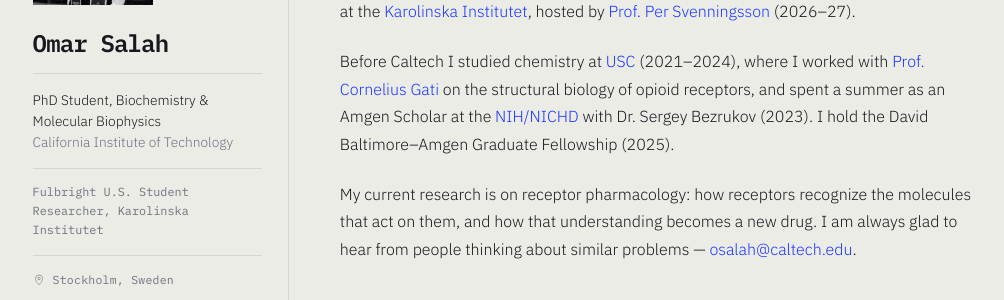
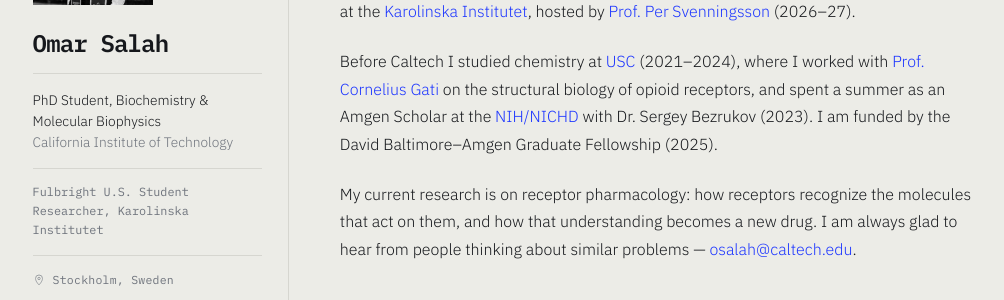
Before and after one commit to omarsalahc/omarsalahc.github.io, a Jekyll site: the page built from index.md, in a window 1280 px wide. Shown: the part 157-457 px from the top of the page, without its empty margins (137-1141 px from the left). Built offline with Jekyll 4.4.1, drawn with Linux system fonts in a browser that asks for light colours.

Commit message:
Update index.md

```diff
--- a/index.md
+++ b/index.md
@@ -7,6 +7,6 @@ title: About
 
 I am a Ph.D. student in biochemistry and molecular biophysics at [Caltech](https://cce.caltech.edu/) (2024–present), and I am spending this year in Stockholm as a [Fulbright](https://us.fulbrightonline.org/) U.S. Student Researcher at the [Karolinska Institutet](https://ki.se/en), hosted by [Prof. Per Svenningsson](https://ki.se/en/people/per-svenningsson) (2026–27).
 
-Before Caltech I studied chemistry at [USC](https://dornsife.usc.edu/chem/) (2021–2024), where I worked with [Prof. Cornelius Gati](https://gati-lab.com/) on the structural biology of opioid receptors, and spent a summer as an Amgen Scholar at the [NIH/NICHD](https://www.nichd.nih.gov/) with Dr. Sergey Bezrukov (2023). I hold the David Baltimore–Amgen Graduate Fellowship (2025).
+Before Caltech I studied chemistry at [USC](https://dornsife.usc.edu/chem/) (2021–2024), where I worked with [Prof. Cornelius Gati](https://gati-lab.com/) on the structural biology of opioid receptors, and spent a summer as an Amgen Scholar at the [NIH/NICHD](https://www.nichd.nih.gov/) with Dr. Sergey Bezrukov (2023). I am funded by the David Baltimore–Amgen Graduate Fellowship (2025).
 
 My current research is on receptor pharmacology: how receptors recognize the molecules that act on them, and how that understanding becomes a new drug. I am always glad to hear from people thinking about similar problems — <osalah@caltech.edu>.
```
